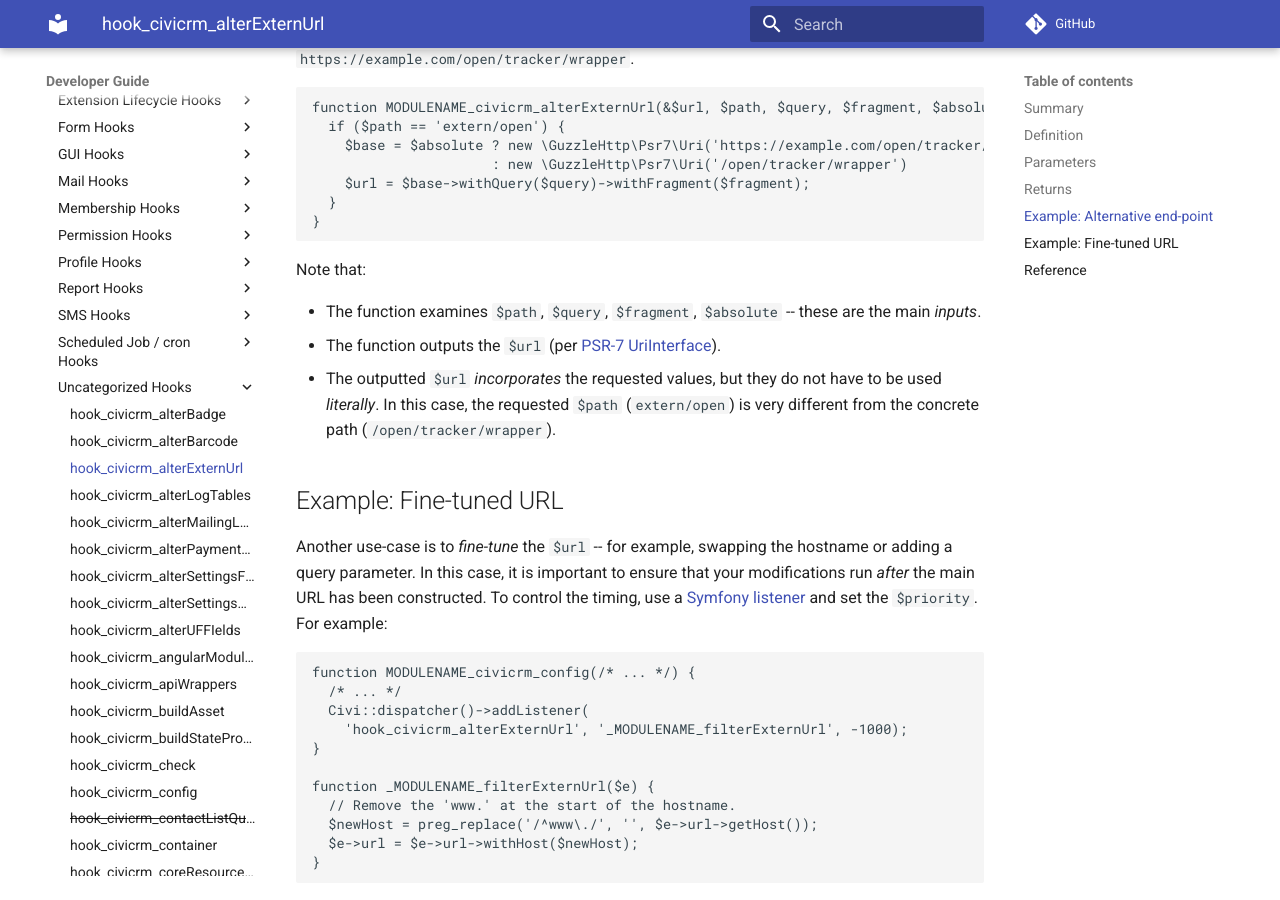
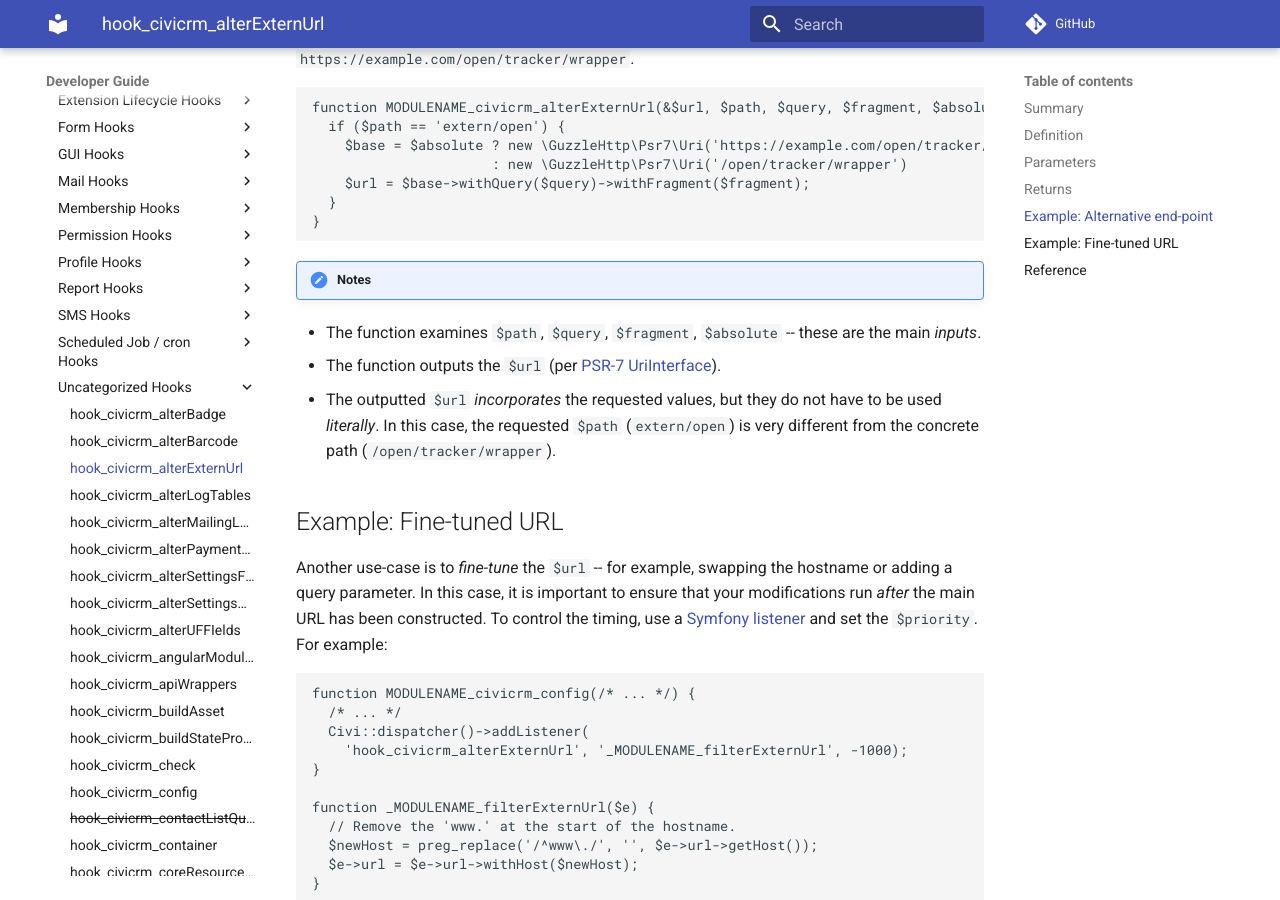
Before and after one commit to civicrm/civicrm-dev-docs, an MkDocs documentation site: the page built from docs/hooks/hook_civicrm_alterExternUrl.md, in a window 1280 px wide and 900 px high, scrolled down 1045 px. Built offline with MkDocs 1.6.1 and Material for MkDocs 9.7.7, drawn with Linux system fonts in a browser that asks for light colours; comment, search, counter and statistics services are not loaded.

Commit message:
Update docs/hooks/hook_civicrm_alterExternUrl.md

````diff
--- a/docs/hooks/hook_civicrm_alterExternUrl.md
+++ b/docs/hooks/hook_civicrm_alterExternUrl.md
@@ -46,7 +46,7 @@ function MODULENAME_civicrm_alterExternUrl(&$url, $path, $query, $fragment, $abs
 }
 ```
 
-Note that:
+!!!note "Notes"
 
 * The function examines `$path`, `$query`, `$fragment`, `$absolute` -- these are the main *inputs*.
 * The function outputs the `$url` (per [PSR-7 UriInterface](https://www.php-fig.org/psr/psr-7/#35-psrhttpmessageuriinterface)).
````
